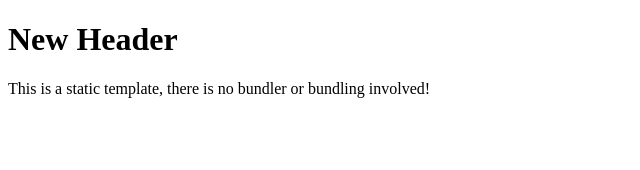
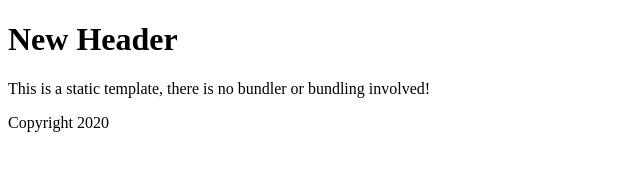
Before and after one commit to kb0099/projecto0, a website: page index.html in a window 1280 px wide. Shown: the whole page, without its empty margins (0-640 px from the left). Drawn offline with Linux system fonts and the light colour scheme.

Commit message:
Adds Copyright

```diff
--- a/index.html
+++ b/index.html
@@ -11,5 +11,6 @@
     <p>
       This is a static template, there is no bundler or bundling involved!
     </p>
+    <p>Copyright 2020</p>
   </body>
 </html>
```
